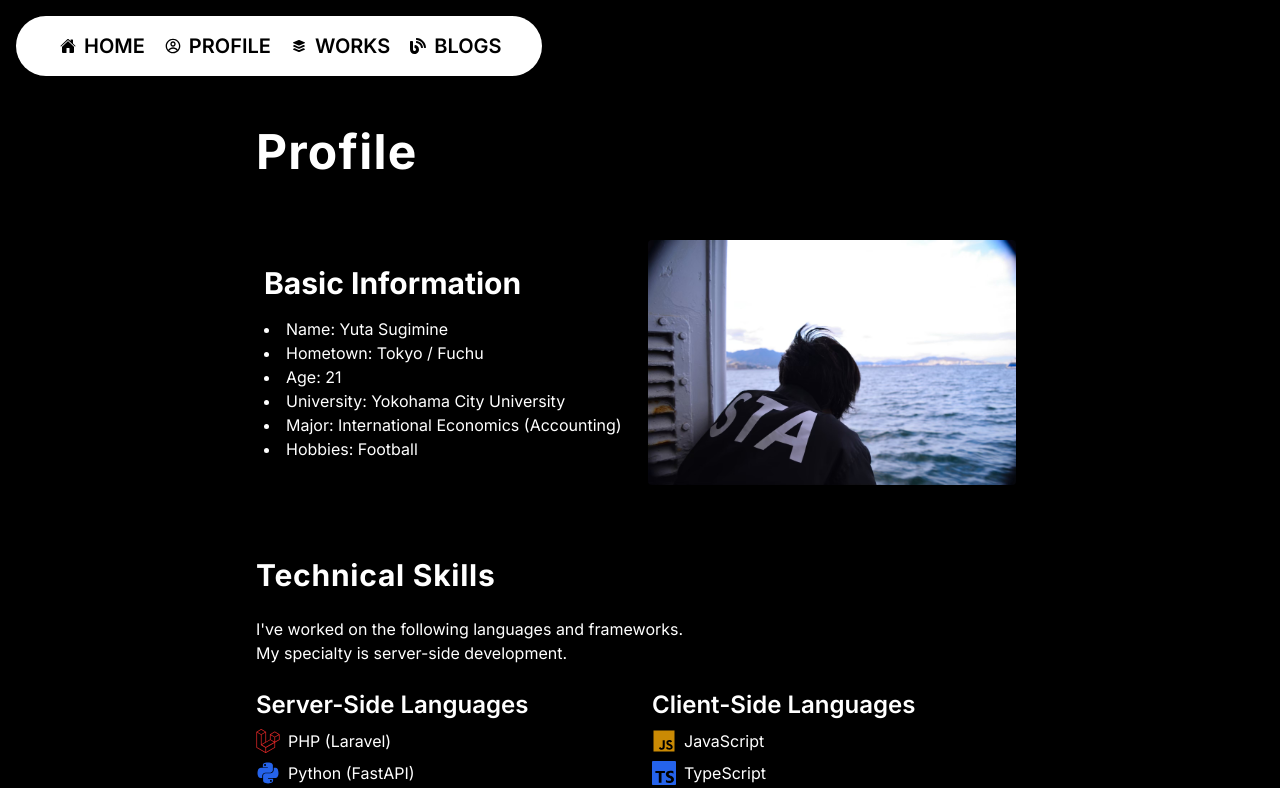
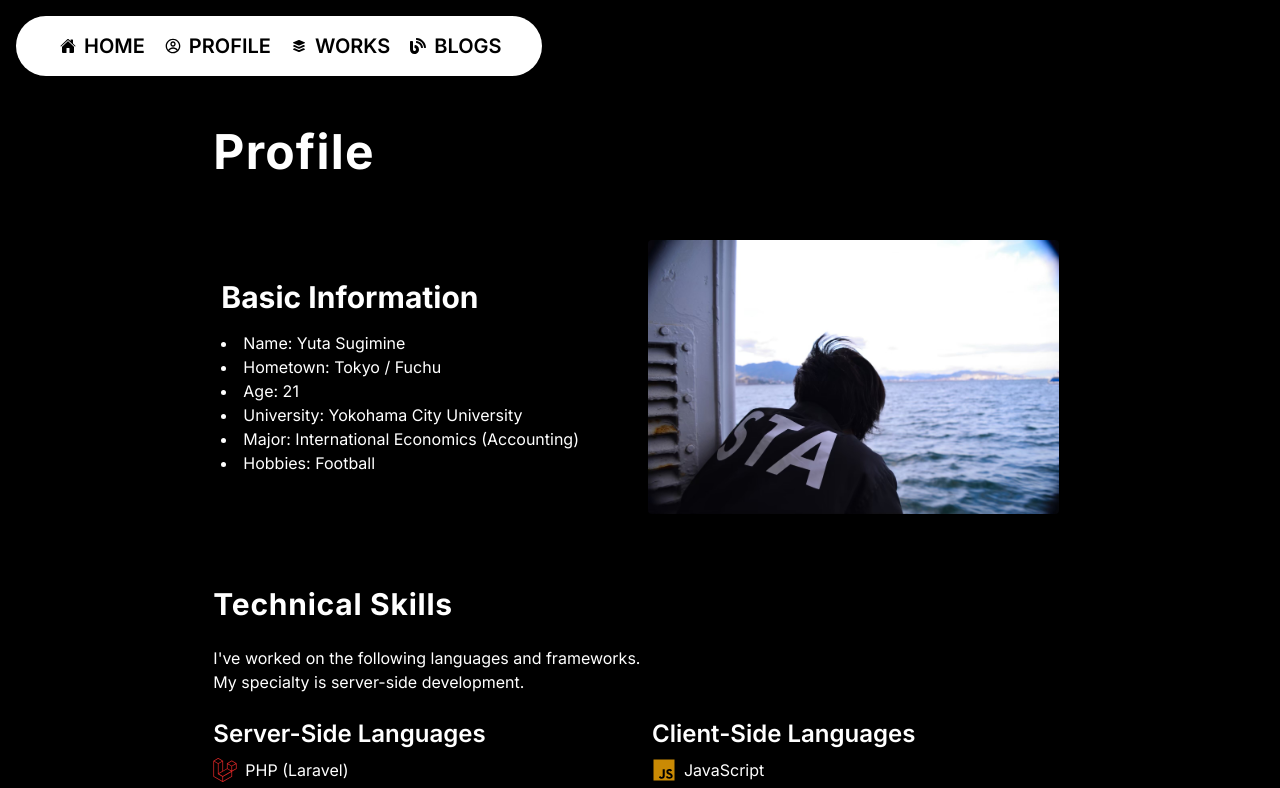
Before and after one commit to yuta-2001/my-blog, a Next.js app: page /profile in a window 1280 px wide. Shown: the top 788 px of the page. Built offline with nearby package versions, Linux system fonts and the light colour scheme.

Commit message:
プロフィール画面レスポンシブ

```diff
--- a/app/profile/page.tsx
+++ b/app/profile/page.tsx
@@ -5,8 +5,8 @@ import { TbBrandNextjs } from "react-icons/tb";
 
 export default function ProfilePage() {
   return (
-    <main className="w-full bg-black text-white p-32 min-h-screen">
-      <div className="w-3/4 mx-auto">
+    <main className="w-full bg-black text-white py-24 md:py-32 min-h-screen">
+      <div className="w-11/12 lg:w-2/3 lg:max-w-6xl mx-auto">
         <h1 className="text-5xl font-bold tracking-wide mb-6">
           Profile
         </h1>
```
